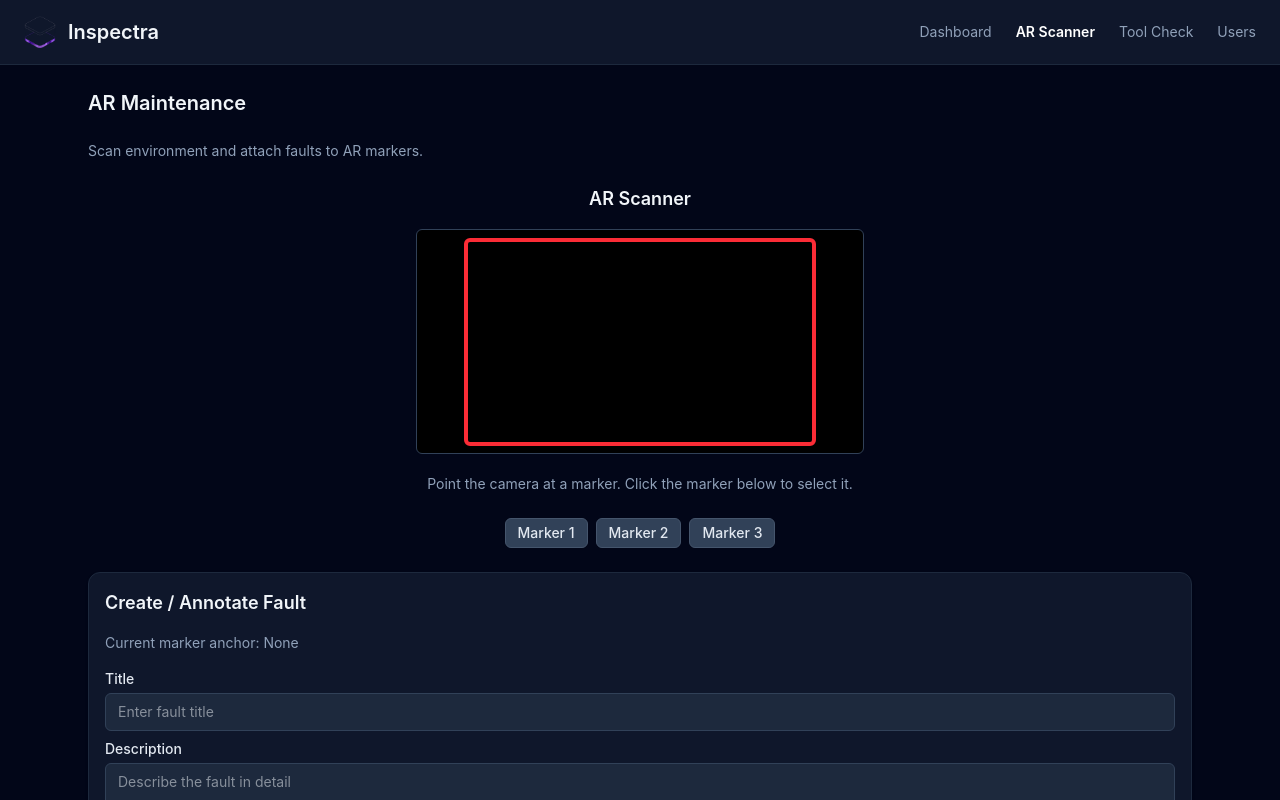
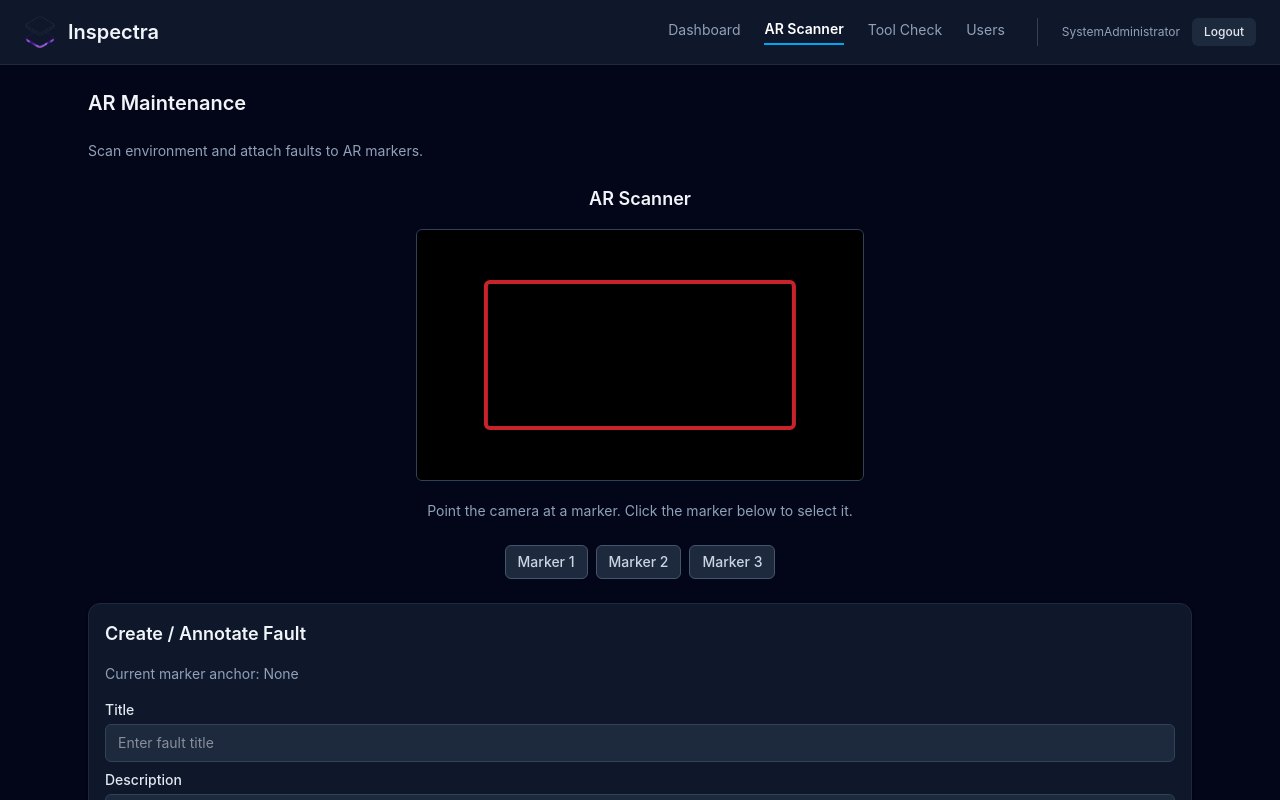
Before and after one commit to IgorTuchel/tiic-coursework, a React (Vite) app in the folder frontend/: page /ar in a window 1280 px wide. Shown: the top 800 px of the page. Built offline with nearby package versions, Linux system fonts and the light colour scheme; no server answers.

Commit message:
Mobile Formatting (Full)

```diff
--- a/frontend/src/components/ArScanner.jsx
+++ b/frontend/src/components/ArScanner.jsx
@@ -11,7 +11,6 @@ function ArScanner({ selectedMarkerId, onMarkerChange }) {
 
   useEffect(() => {
     let stream;
-
     async function startCamera() {
       try {
         stream = await navigator.mediaDevices.getUserMedia({
@@ -27,9 +26,7 @@ function ArScanner({ selectedMarkerId, onMarkerChange }) {
         setError("Unable to access camera.");
       }
     }
-
     startCamera();
-
     return () => {
       if (stream) stream.getTracks().forEach((t) => t.stop());
     };
@@ -40,36 +37,37 @@ function ArScanner({ selectedMarkerId, onMarkerChange }) {
   };
 
   return (
-    <div className="ar-scanner flex flex-col items-center gap-4">
+    <div className="ar-scanner flex flex-col items-center gap-4 w-full">
       <h3 className="text-lg font-semibold">AR Scanner</h3>
-      {error && <p className="text-red-500">{error}</p>}
+      {error && <p className="text-red-500 text-sm">{error}</p>}
 
-      <div className="relative w-full max-w-md">
+      {/* NEW: Responsive video wrapper */}
+      <div className="relative w-full max-w-md aspect-video rounded-md overflow-hidden border border-slate-700 bg-black">
         <video
           ref={videoRef}
           playsInline
           autoPlay
           muted
-          className="w-full rounded-md border border-slate-700 bg-black"
+          className="w-full h-full object-cover"
         />
 
-        {/* Red box overlay for marker scanning */}
-        <div className="absolute top-1/2 left-1/2 w-88 h-52 -translate-x-1/2 -translate-y-1/2 border-4 border-red-500 pointer-events-none rounded-md" />
+        {/* NEW: Responsive Red box overlay */}
+        <div className="absolute top-1/2 left-1/2 w-[70%] h-[60%] -translate-x-1/2 -translate-y-1/2 border-2 sm:border-4 border-red-500/80 pointer-events-none rounded-md shadow-[0_0_0_9999px_rgba(0,0,0,0.4)]" />
       </div>
 
-      <p className="text-sm text-slate-400 text-center mt-1">
+      <p className="text-sm text-slate-400 text-center mt-1 px-2">
         Point the camera at a marker. Click the marker below to select it.
       </p>
 
-      <div className="flex gap-2 mt-2">
+      <div className="flex flex-wrap justify-center gap-2 mt-2 w-full">
         {markers.map((marker) => (
           <button
             key={marker.id}
             onClick={() => handleMarkerClick(marker)}
-            className={`px-3 py-1 rounded-md text-sm font-medium border ${
+            className={`px-3 py-1.5 rounded-md text-sm font-medium border transition-colors ${
               selectedMarkerId === marker.id
                 ? "bg-red-500 text-white border-red-500"
-                : "bg-slate-700 text-slate-200 border-slate-600 hover:bg-slate-600"
+                : "bg-slate-800 text-slate-300 border-slate-600 hover:bg-slate-700"
             }`}
           >
             {marker.name}
@@ -78,8 +76,8 @@ function ArScanner({ selectedMarkerId, onMarkerChange }) {
       </div>
 
       {selectedMarkerId && (
-        <div className="mt-2 text-sm">
-          Selected Marker: <strong>#{selectedMarkerId}</strong>
+        <div className="mt-2 text-sm text-slate-300">
+          Selected Marker: <strong className="text-sky-400">#{selectedMarkerId}</strong>
         </div>
       )}
     </div>
--- a/frontend/src/components/Header.jsx
+++ b/frontend/src/components/Header.jsx
@@ -1,67 +1,79 @@
-import { NavLink, Link } from "react-router-dom";
+import { NavLink, Link, useNavigate } from "react-router-dom";
 import { useState } from "react";
 import logo from "../assets/hero.png";
 
 function Header() {
-  const username = localStorage.getItem("username");
+  const username = localStorage.getItem("username") || "SystemAdministrator";
   const [open, setOpen] = useState(false);
+  const navigate = useNavigate();
+
+  const handleLogout = () => {
+    // Add the auth logout logic here later
+    navigate("/");
+  };
 
   return (
-    <header className="border-b border-slate-800 bg-slate-900">
+    <header className="border-b border-slate-800 bg-slate-900 sticky top-0 z-50">
       <div className="px-4 sm:px-6 py-4 flex items-center justify-between">
 
         {/* Logo */}
         <Link to="/dashboard" className="flex items-center gap-3">
-          <img src={logo} className="h-8 w-8" />
+          <img src={logo} className="h-8 w-8 object-contain" alt="Inspectra Logo" />
           <h1 className="text-lg sm:text-xl font-semibold">Inspectra</h1>
         </Link>
 
         {/* Hamburger (mobile only) */}
         <button
           onClick={() => setOpen(!open)}
-          className="sm:hidden text-white text-2xl"
+          className="sm:hidden text-slate-300 hover:text-white text-2xl focus:outline-none"
         >
           ☰
         </button>
 
-        {/* Desktop nav */}
-        <nav className="hidden sm:flex items-center gap-6 text-sm">
-          <NavLink to="/dashboard" className={({ isActive }) =>
-            isActive ? "text-white font-semibold" : "text-slate-400 hover:text-white"
-          }>
+        {/* Desktop nav & User Controls */}
+        <div className="hidden sm:flex items-center gap-8">
+          <nav className="flex items-center gap-6 text-sm">
+            <NavLink to="/dashboard" className={({ isActive }) => isActive ? "text-white font-semibold border-b-2 border-sky-500 pb-1" : "text-slate-400 hover:text-white pb-1"}>
               Dashboard
             </NavLink>
-
-          <NavLink to="/ar" className={({ isActive }) =>
-            isActive ? "text-white font-semibold" : "text-slate-400 hover:text-white"
-          }>
+            <NavLink to="/ar" className={({ isActive }) => isActive ? "text-white font-semibold border-b-2 border-sky-500 pb-1" : "text-slate-400 hover:text-white pb-1"}>
               AR Scanner
             </NavLink>
-
-          <NavLink to="/check-tools" className={({ isActive }) =>
-            isActive ? "text-white font-semibold" : "text-slate-400 hover:text-white"
-          }>
+            <NavLink to="/check-tools" className={({ isActive }) => isActive ? "text-white font-semibold border-b-2 border-sky-500 pb-1" : "text-slate-400 hover:text-white pb-1"}>
               Tool Check
             </NavLink>
-
-          <NavLink to="/users" className={({ isActive }) =>
-            isActive ? "text-white font-semibold" : "text-slate-400 hover:text-white"
-          }>
+            <NavLink to="/users" className={({ isActive }) => isActive ? "text-white font-semibold border-b-2 border-sky-500 pb-1" : "text-slate-400 hover:text-white pb-1"}>
               Users
             </NavLink>
           </nav>
+
+          {/* Desktop User Info & Logout */}
+          <div className="flex items-center gap-3 border-l border-slate-700 pl-6">
+            <span className="text-xs text-slate-400 max-w-[120px] truncate" title={username}>
+              {username}
+            </span>
+            <button onClick={handleLogout} className="bg-slate-800 hover:bg-slate-700 text-slate-200 text-xs font-medium px-3 py-1.5 rounded-md transition">
+              Logout
+            </button>
+          </div>
+        </div>
       </div>
 
       {/* Mobile menu */}
       {open && (
-        <div className="sm:hidden px-4 pb-4 flex flex-col gap-3 text-sm border-t border-slate-800">
-          <NavLink to="/dashboard" onClick={() => setOpen(false)}>Dashboard</NavLink>
-          <NavLink to="/ar" onClick={() => setOpen(false)}>AR Scanner</NavLink>
-          <NavLink to="/check-tools" onClick={() => setOpen(false)}>Tool Check</NavLink>
-          <NavLink to="/users" onClick={() => setOpen(false)}>Users</NavLink>
+        <div className="sm:hidden px-4 pb-4 flex flex-col gap-3 text-sm border-t border-slate-800 pt-3 bg-slate-900">
+          <NavLink to="/dashboard" onClick={() => setOpen(false)} className="text-slate-300 py-2">Dashboard</NavLink>
+          <NavLink to="/ar" onClick={() => setOpen(false)} className="text-slate-300 py-2">AR Scanner</NavLink>
+          <NavLink to="/check-tools" onClick={() => setOpen(false)} className="text-slate-300 py-2">Tool Check</NavLink>
+          <NavLink to="/users" onClick={() => setOpen(false)} className="text-slate-300 py-2">Users</NavLink>
 
-          <div className="pt-2 border-t border-slate-700 text-xs text-slate-400">
-            Signed in as {username?.split("@")[0] || "Guest"}
+          <div className="mt-2 pt-4 border-t border-slate-800 flex flex-col gap-3">
+            <div className="text-xs text-slate-400">
+              Signed in as <strong className="text-slate-300">{username}</strong>
+            </div>
+            <button onClick={handleLogout} className="bg-sky-600 hover:bg-sky-500 text-white text-sm font-medium px-4 py-2 rounded-md transition text-center">
+              Logout
+            </button>
           </div>
         </div>
       )}
--- a/frontend/src/layouts/MainLayout.jsx
+++ b/frontend/src/layouts/MainLayout.jsx
@@ -2,9 +2,11 @@ import Header from "../components/Header";
 
 function MainLayout({ children }) {
   return (
-    <div className="min-h-screen bg-slate-950 text-slate-100">
+    // Locks the page from scrolling sideways
+    <div className="min-h-screen bg-slate-950 text-slate-100 flex flex-col w-full overflow-x-hidden">
       <Header />
-      <main className="p-6 max-w-6xl mx-auto space-y-6">
+      {/*p-4 on mobile so it doesn't waste space, flex-1 pushes footer down if you add one */}
+      <main className="p-4 sm:p-6 w-full max-w-6xl mx-auto space-y-6 flex-1">
         {children}
       </main>
     </div>
--- a/frontend/src/pages/DashboardPage.jsx
+++ b/frontend/src/pages/DashboardPage.jsx
@@ -27,15 +27,18 @@ function DashboardPage() {
 
       {/* Main Content */}
       <div className="grid gap-6 md:grid-cols-[2fr,1.2fr]">
+
         {/* Fault List */}
-        <section className="bg-slate-900 border border-slate-800 rounded-xl p-4 shadow">
+        {/* Added min-w-0 to prevent table from breaking the grid on mobile */}
+        <section className="bg-slate-900 border border-slate-800 rounded-xl p-4 shadow min-w-0">
           <div className="flex items-center justify-between mb-3">
             <h2 className="text-sm font-semibold text-slate-100">Fault List</h2>
             <span className="text-xs text-slate-500">Live feed from AR markers</span>
           </div>
 
-          <div className="overflow-x-auto">
-            <table className="w-full text-sm">
+          <div className="overflow-x-auto w-full pb-2">
+            {/* Added whitespace-nowrap so text doesn't squish together */}
+            <table className="w-full text-sm whitespace-nowrap">
               <thead className="text-slate-400 border-b border-slate-800">
                 <tr>
                   <th className="text-left py-2 pr-4">Marker</th>
@@ -88,14 +91,15 @@ function DashboardPage() {
         </section>
 
         {/* AR Marker Activity */}
-        <section className="bg-slate-900 border border-slate-800 rounded-xl p-4 flex flex-col shadow">
+        {/* Added min-w-0 here as well for consistency */}
+        <section className="bg-slate-900 border border-slate-800 rounded-xl p-4 flex flex-col shadow min-w-0">
           <div className="flex items-center justify-between mb-3">
             <h2 className="text-sm font-semibold text-slate-100">AR Marker Activity</h2>
             <span className="text-xs text-slate-500">Last 24 hours</span>
           </div>
 
           <div className="flex-1 flex items-center justify-center">
-            <div className="h-40 w-full rounded-lg border border-dashed border-slate-700 flex items-center justify-center text-xs text-slate-500">
+            <div className="h-40 w-full rounded-lg border border-dashed border-slate-700 flex items-center justify-center text-xs text-slate-500 text-center px-4">
               Add your AR marker activity chart or mini-map here.
             </div>
           </div>
```
Also changed, not shown: frontend/src/components/ToolScanner.jsx (+25 -36 lines), 1 other file (tests, documents, lock files or other folders). Lines whose indentation alone changed are shown as unchanged.
